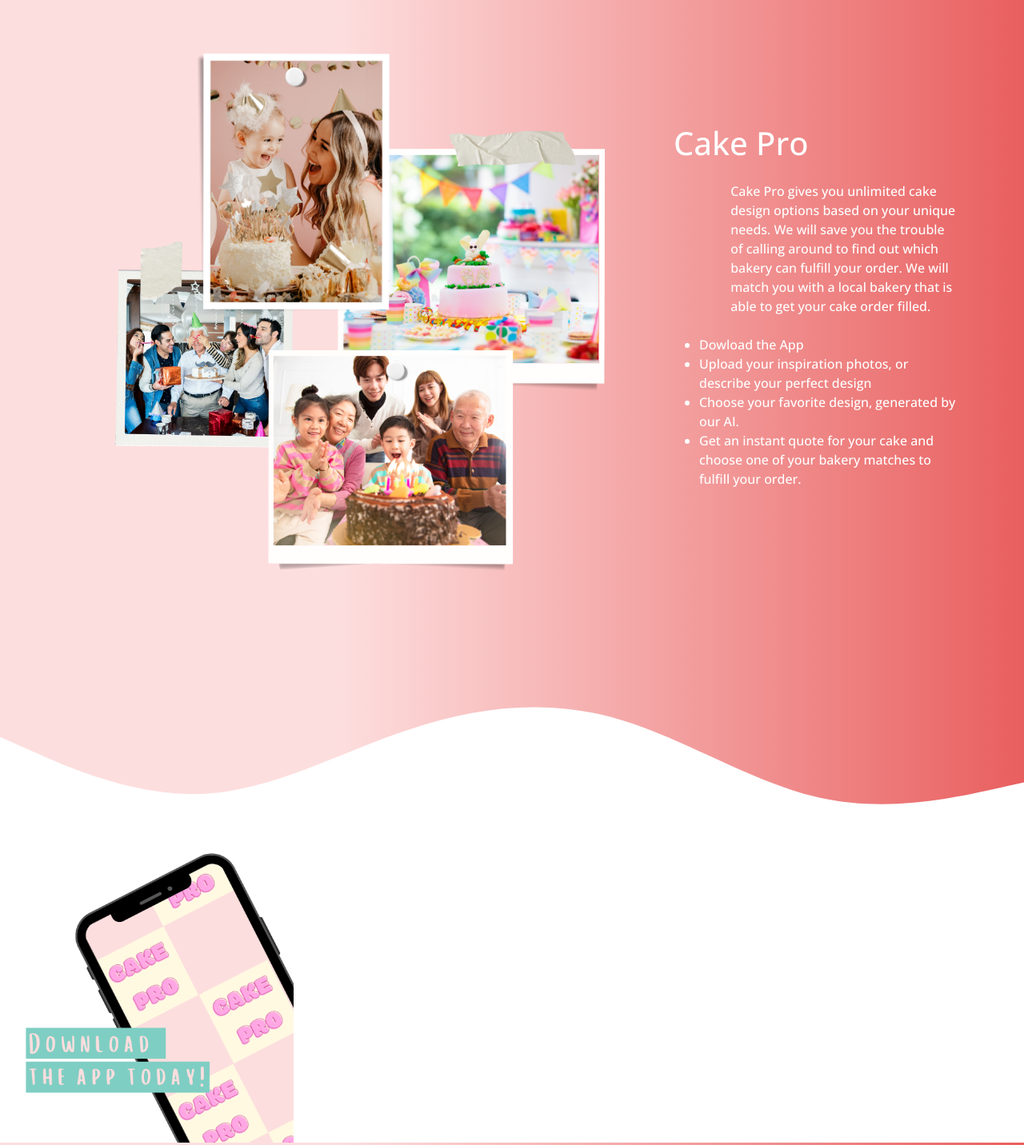
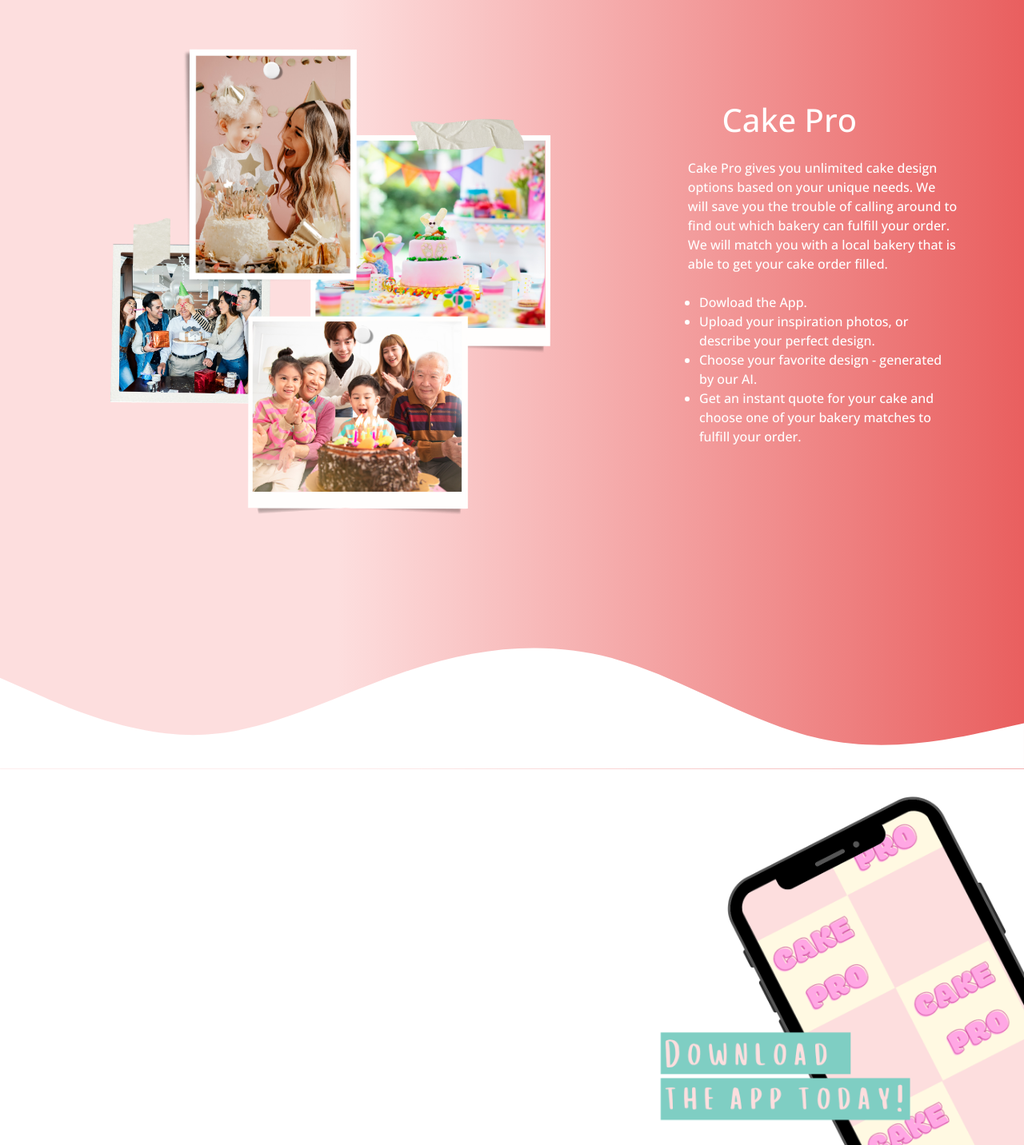
Before and after one commit to ashdc96/Landing_Page, a plain HTML site: page index.html in a window 1280 px wide. Shown: the part 1120-2552 px from the top of the page at 80% size. Drawn offline with nearby package versions, Linux system fonts and the light colour scheme.

Commit message:
updates
to middle section and bottom image

```diff
--- a/css/style.css
+++ b/css/style.css
@@ -61,7 +61,6 @@ body{
 
 p{
     padding-left: 5%;
-    margin-left: 15%;
 }
 
 h2{
@@ -71,8 +70,8 @@ h2{
 }
 
 .collage{
-    width: 100%;
-    height: 100%;
+    width: 90%;
+    height: 90%;
 }
 .feature {
     color: white;
@@ -84,7 +83,12 @@ h2{
     margin-bottom: 1rem;
 }
 .homescreen{
-    width: 30%;
-    height: 30%;
+    width: 40%;
+    height: 40%;
     padding-top: 2%;
+    margin: 0 0 0 auto;
 }
+
+h1{
+    margin-left: 17%;
+}
--- a/index.html
+++ b/index.html
@@ -62,10 +62,10 @@
                 <p class="my-4">
                    Cake Pro gives you unlimited cake design options based on your unique needs. We will save you the trouble of calling around to find out which bakery can fulfill your order. We will match you with a local bakery that is able to get your cake order filled.
                 </p>
-                <ul>
-                    <li>Dowload the App</li>
-                    <li>Upload your inspiration photos, or describe your perfect design</li>
-                    <li>Choose your favorite design, generated by our AI.</li>
+                <ul class="my-4">
+                    <li>Dowload the App.</li>
+                    <li>Upload your inspiration photos, or describe your perfect design.</li>
+                    <li>Choose your favorite design - generated by our AI.</li>
                     <li>Get an instant quote for your cake and choose one of your bakery matches to fulfill your order.</li>
                 </ul>
             </div>
```
